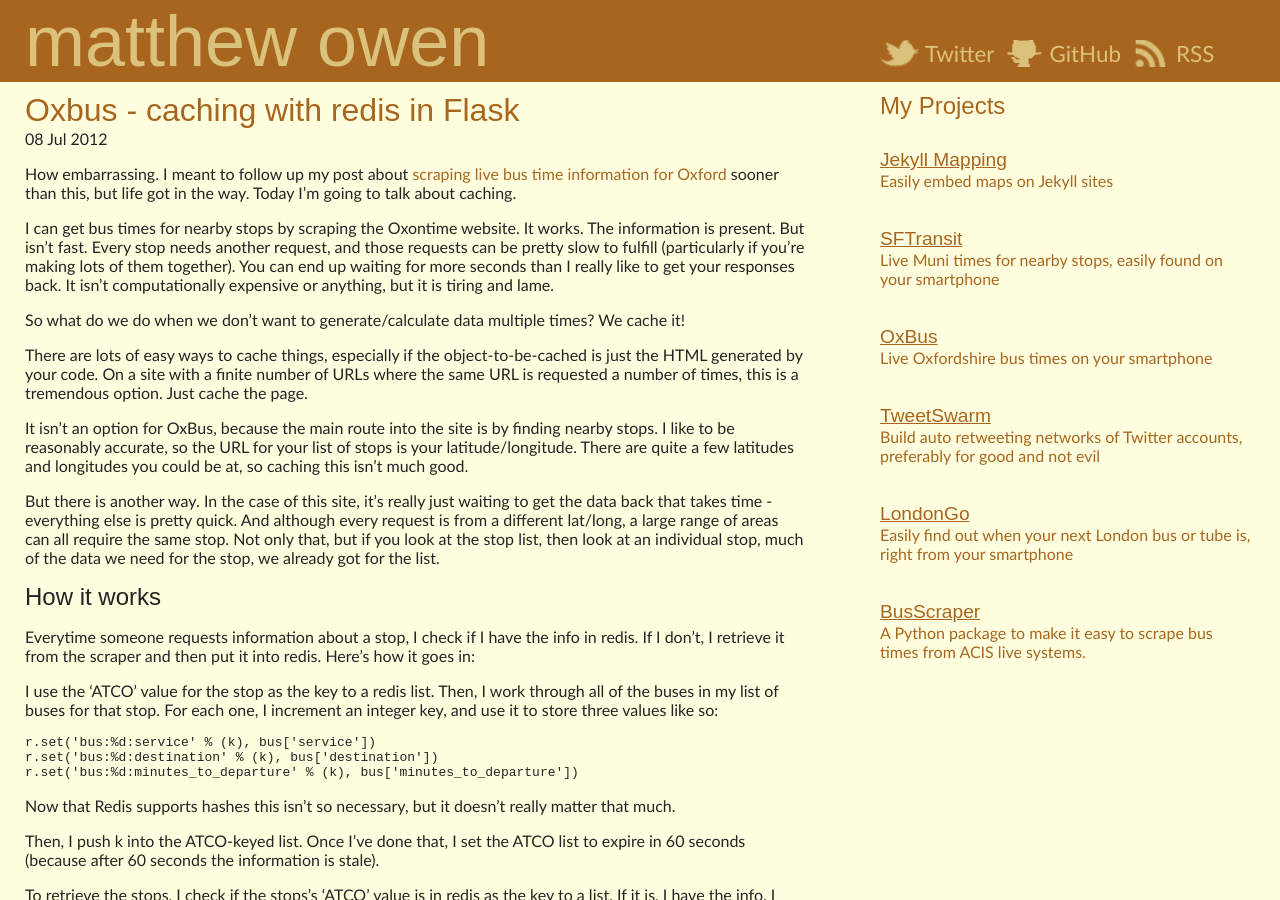
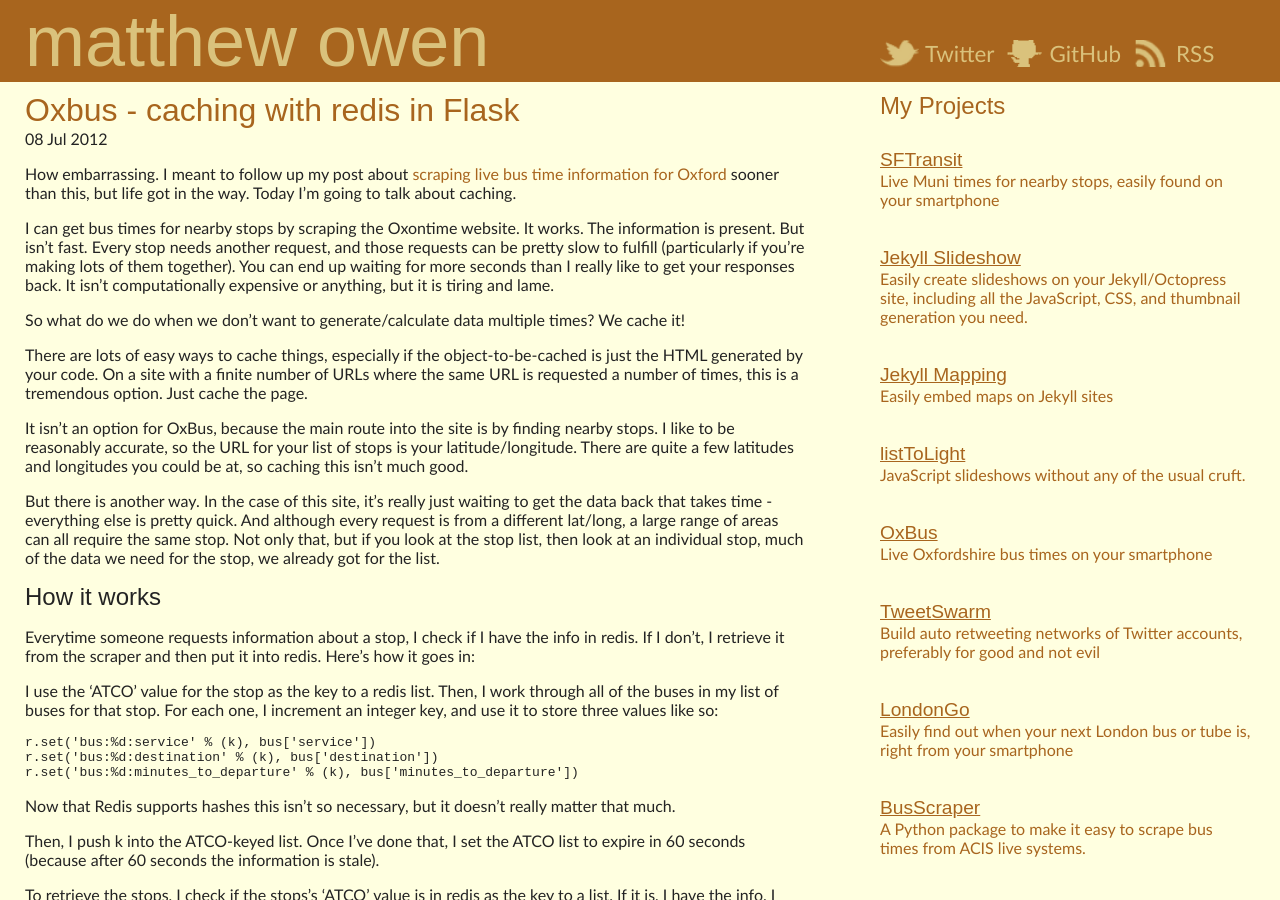
Before and after one commit to matthewowen/personal-site, a Jekyll site: the page built from index.html, in a window 1280 px wide and 900 px high. Built offline with Jekyll 4.4.1, drawn with Linux system fonts in a browser that asks for light colours; comment, search, counter and statistics services are not loaded.

Commit message:
update projects

```diff
--- a/_layouts/base.html
+++ b/_layouts/base.html
@@ -44,15 +44,27 @@
 				<h3>My Projects</h3>
 				<ul>
                     <li>
+                        <a title="San Francisco Muni times" href="http://www.sftransit.us">
+                            <h4>SFTransit</h4>
+                            <p>Live Muni times for nearby stops, easily found on your smartphone</p>
+                        </a>
+                    </li>
+                    <li>
+                        <a title="Jekyll Slideshow" href="https://github.com/matthewowen/jekyll-slideshow">
+                            <h4>Jekyll Slideshow</h4>
+                            <p>Easily create slideshows on your Jekyll/Octopress site, including all the JavaScript, CSS, and thumbnail generation you need.</p>
+                        </a>
+                    </li>
+                    <li>
                         <a title="Jekyll Mapping" href="https://github.com/matthewowen/jekyll-mapping">
                             <h4>Jekyll Mapping</h4>
                             <p>Easily embed maps on Jekyll sites</p>
                         </a>
                     </li>
                     <li>
-                        <a title="San Francisco Muni times" href="http://www.sftransit.us">
-                            <h4>SFTransit</h4>
-                            <p>Live Muni times for nearby stops, easily found on your smartphone</p>
+                        <a title="listToLight" href="https://github.com/matthewowen/listtolight">
+                            <h4>listToLight</h4>
+                            <p>JavaScript slideshows without any of the usual cruft.</p>
                         </a>
                     </li>
 					<li>
```
